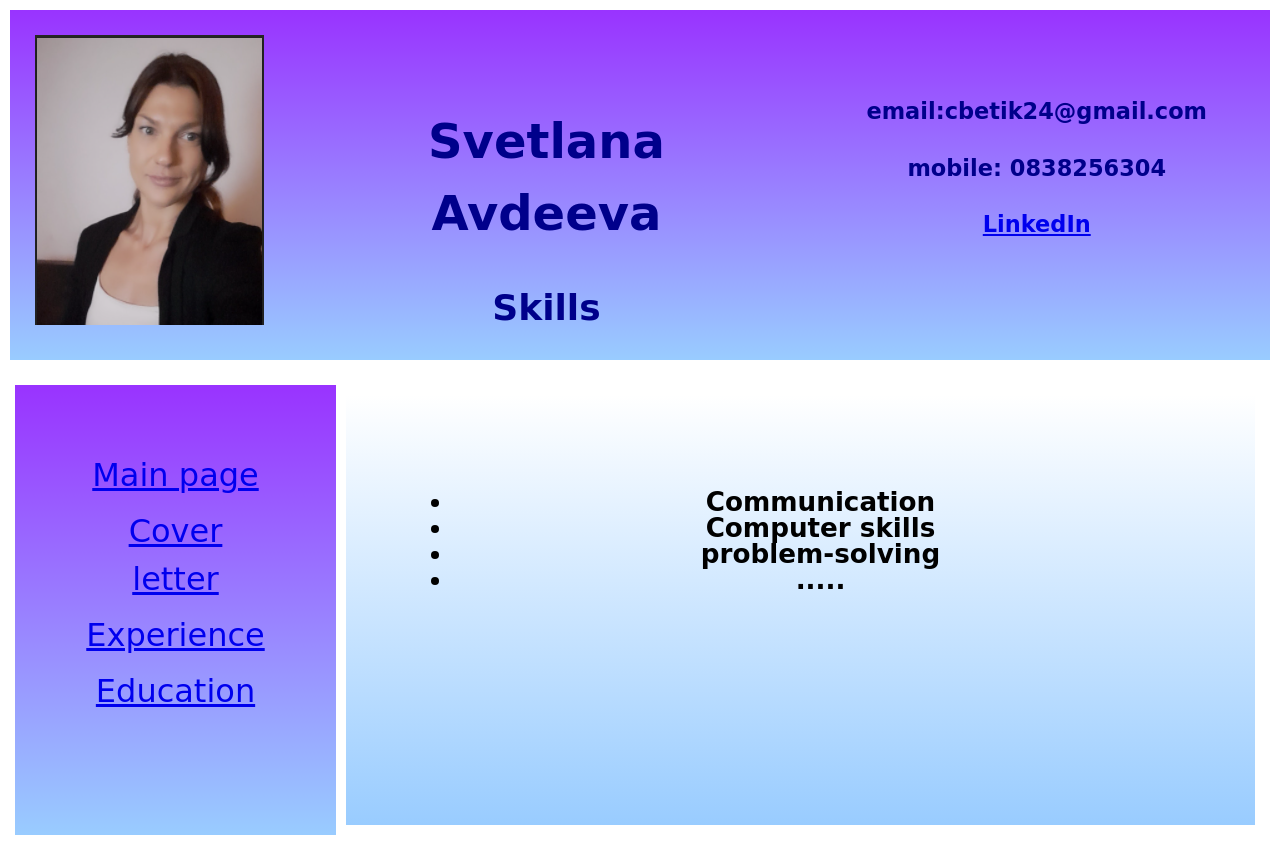
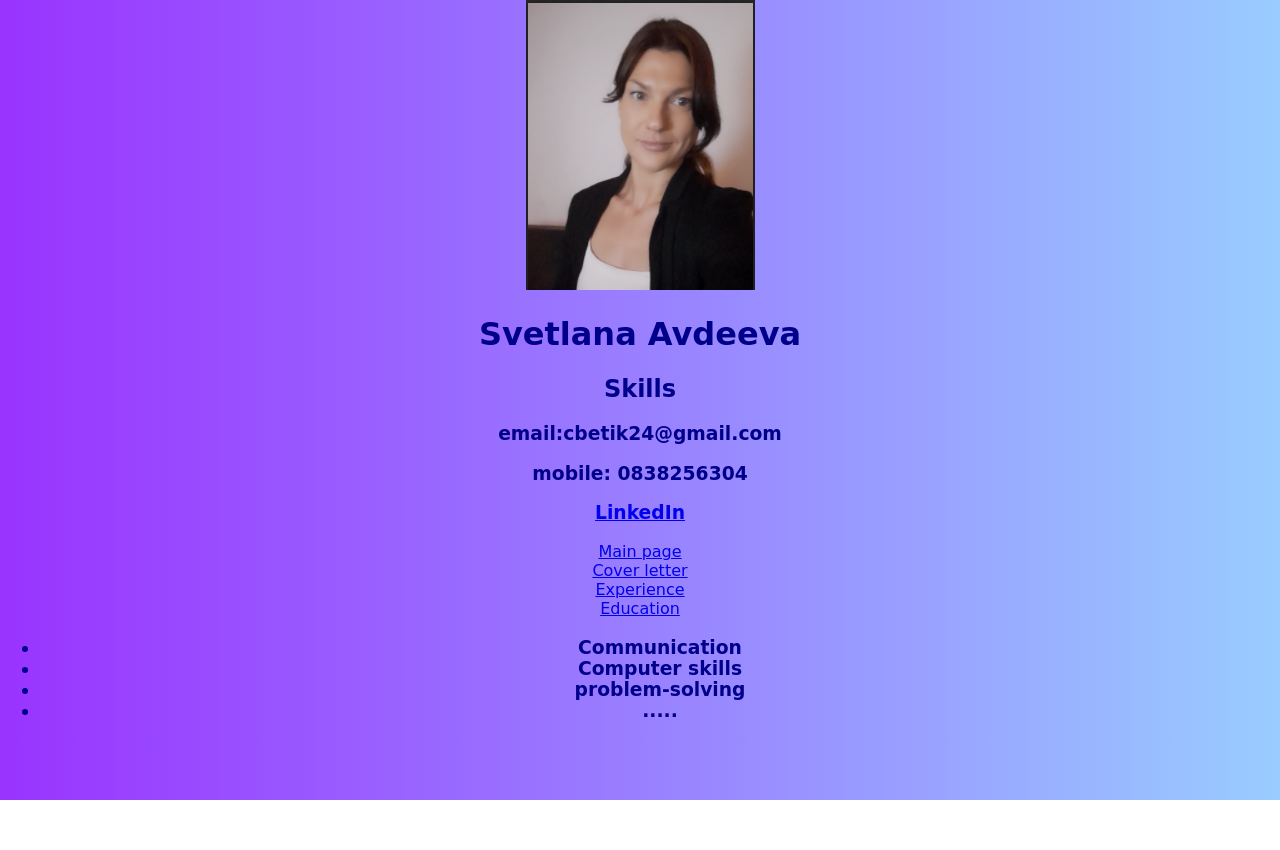
Before and after one commit to SvetlanaAvdeeva/SvetlanaAvdeeva.github.io, a plain HTML site: page Skills/index.html in a window 1280 px wide. After the commit the page ends 800 px from the top, so only its background shows below. Drawn offline with Linux system fonts and the light colour scheme.

Commit message:
Update style.css

```diff
--- a/style/style.css
+++ b/style/style.css
@@ -2,63 +2,37 @@ body{
 	margin: 0px;
 	font-family: "Brush Script MT", cursive;
 	color:darkblue;
-	line-height:1.5;
 	text-align: center;
-	background: #9933ff;
+	background: linear-gradient(to right, #9933ff 0%, #99ccff  100%);
+
 }
-#top, #side, #main {
-	display:flex;
+@mixin make-container($padding-x: $container-padding-x) {
+  width: 100%;
+  padding-right: $padding-x;
+  padding-left: $padding-x;
+  margin-right: auto;
+  margin-left: auto;
+}
+.row{
+	margin-top:25px;
+	min-height:150px;
+	justify-content:space-between;
+}
+.show{
+	background: linear-gradient(to left, #9933ff 0%, #99ccff  100%) ;
+	border:1px solid transparent;
+}
+.sidebar{
+	min-height:400px;
+	padding-top:50px;
 }
 
-#top{
-	background:linear-gradient(to bottom, #9933ff 0%, #99ccff  100%);
-	border:10px solid white;
-	flex-direction:justify;
-	height: 350px;
+
+.text{
+	color:black;
+	font-size:150%;
 }
 
-#photo{
-	flex-basis: 20%;
-	padding:2%;
+.links{
+	font-size:200%;
 }
-
-#name{
-	padding: 5%;
-	font-size: 150%;
-}
-
-#contacts{
-	flex-basis:30%;
-	padding:5%;
-	font-size:120%;
-}
-
-#main{
-	background:linear-gradient(to bottom, #9933ff 0%, #99ccff  100%);
-	border:15px solid white;
-	flex-direction: raw;
-	height:450px;
-	font-size: 200%;
-}
-#links{
-	padding:2%;
-}
-#main1{
-	background:linear-gradient(to bottom, #ffffff 0%, #99ccff  100%);
-	border:10px solid white;
-	flex-basis: 80%;
-	padding: 5%;
-	color: black;
-	line-height:1;
-	font-size: 70%;
-}
-
-#side{
-	flex-basis: 20%;
-	padding:5%;
-	flex-direction: column;
-}
-
-#text{
-	padding:5px;
-}
```
